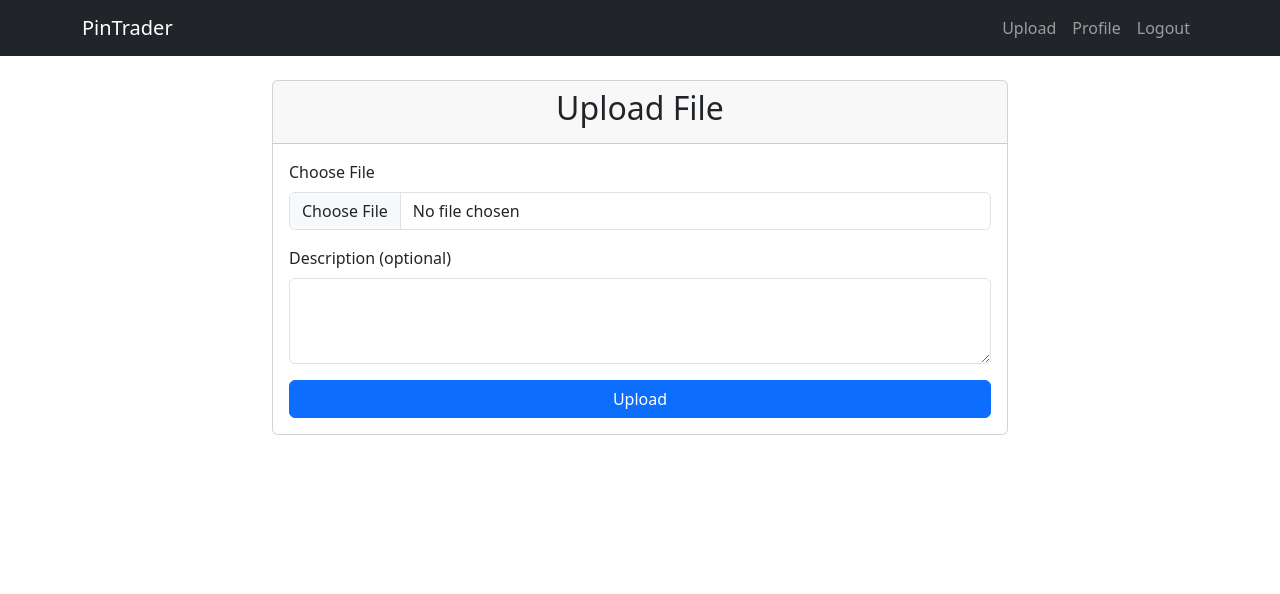
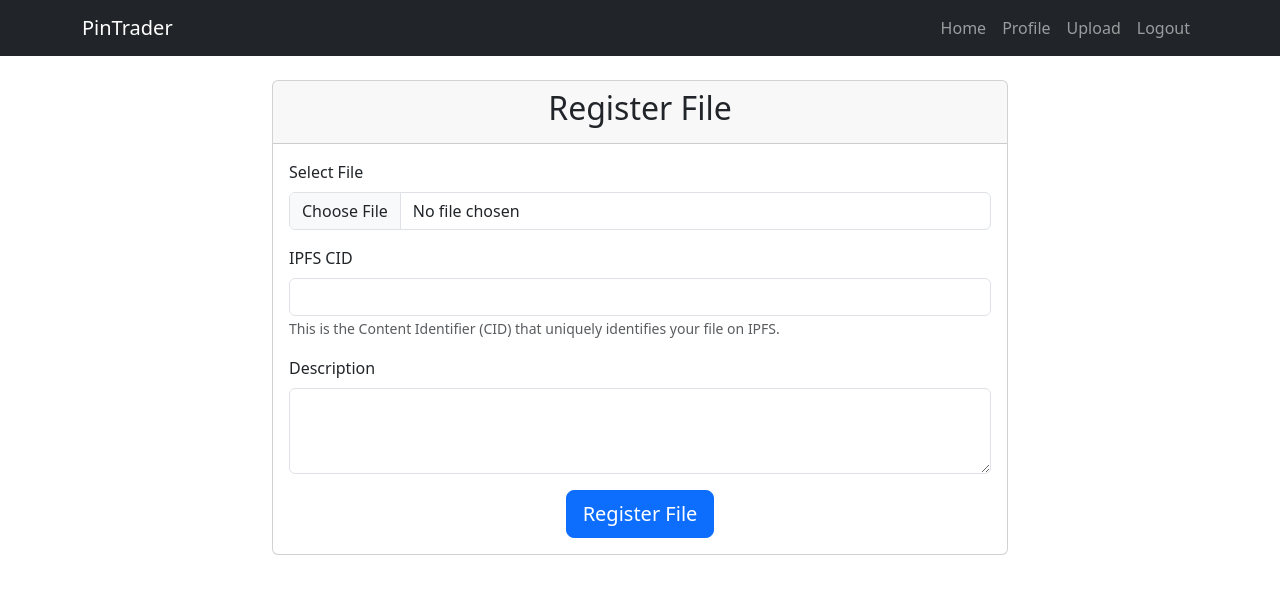
Before and after one commit to EmergentOrganization/pintrader, a Flask app: page /upload in a window 1280 px wide. Shown: the top 594 px of the page. Run offline with Flask 3, Linux system fonts and the light colour scheme; a user stored in the database is signed in.

Commit message:
upload-to-hash implemented & tests created

```diff
--- a/app.py
+++ b/app.py
@@ -1,16 +1,12 @@
-from flask import Flask, render_template, redirect, url_for, flash, request
+from flask import Flask, render_template, redirect, url_for, flash, request, jsonify
 from flask_sqlalchemy import SQLAlchemy
 from flask_login import LoginManager, UserMixin, login_user, login_required, logout_user, current_user
 from werkzeug.security import generate_password_hash, check_password_hash
-from werkzeug.utils import secure_filename
 import os
 
 app = Flask(__name__)
 app.config['SECRET_KEY'] = os.urandom(24)
 app.config['SQLALCHEMY_DATABASE_URI'] = 'sqlite:///users.db'
-app.config['UPLOAD_FOLDER'] = 'uploads'
-app.config['MAX_CONTENT_LENGTH'] = 16 * 1024 * 1024  # 16MB max file size
-ALLOWED_EXTENSIONS = {'txt', 'pdf', 'png', 'jpg', 'jpeg', 'gif'}
 
 db = SQLAlchemy(app)
 login_manager = LoginManager(app)
@@ -32,12 +28,10 @@ class User(UserMixin, db.Model):
 class File(db.Model):
     id = db.Column(db.Integer, primary_key=True)
     filename = db.Column(db.String(255), nullable=False)
+    multihash = db.Column(db.String(255), nullable=False, unique=True)
     description = db.Column(db.Text, nullable=True)
     upload_date = db.Column(db.DateTime, nullable=False, default=db.func.current_timestamp())
     user_id = db.Column(db.Integer, db.ForeignKey('user.id'), nullable=False)
-
-def allowed_file(filename):
-    return '.' in filename and filename.rsplit('.', 1)[1].lower() in ALLOWED_EXTENSIONS
 
 @login_manager.user_loader
 def load_user(user_id):
@@ -103,34 +97,34 @@ def logout():
 @login_required
 def upload():
     if request.method == 'POST':
-        if 'file' not in request.files:
-            flash('No file part')
-            return redirect(request.url)
+        if not request.is_json:
+            return 'Request must be JSON', 400
 
-        file = request.files['file']
-        if file.filename == '':
-            flash('No selected file')
-            return redirect(request.url)
+        data = request.get_json()
 
-        if file and allowed_file(file.filename):
-            filename = secure_filename(file.filename)
-            # Save file to disk
-            file.save(os.path.join(app.config['UPLOAD_FOLDER'], filename))
+        if not data.get('multihash'):
+            return 'Multihash is required', 400
 
-            # Create file record in database
-            new_file = File(
-                filename=filename,
-                description=request.form.get('description', ''),
-                user_id=current_user.id
-            )
-            db.session.add(new_file)
-            db.session.commit()
+        if not data.get('filename'):
+            return 'Filename is required', 400
 
-            flash('File successfully uploaded')
-            return redirect(url_for('profile'))
-        else:
-            flash('Allowed file types are: ' + ', '.join(ALLOWED_EXTENSIONS))
-            return redirect(request.url)
+        # Check if multihash already exists
+        existing_file = File.query.filter_by(multihash=data['multihash']).first()
+        if existing_file:
+            return 'File with this hash already exists', 400
+
+        # Create file record in database
+        new_file = File(
+            filename=data['filename'],
+            multihash=data['multihash'],
+            description=data.get('description', ''),
+            user_id=current_user.id
+        )
+
+        db.session.add(new_file)
+        db.session.commit()
+
+        return jsonify({'message': 'File hash registered successfully'})
 
     return render_template('upload.html')
 
--- /dev/null
+++ b/init_db.py
@@ -0,0 +1,5 @@
+from app import app, db
+
+with app.app_context():
+    db.create_all()
+    print("Database tables created successfully")
--- a/requirements.txt
+++ b/requirements.txt
@@ -4,7 +4,10 @@ Flask-Login==0.6.3
 Flask-WTF==1.2.1
 Werkzeug==3.0.1
 SQLAlchemy==2.0.25
-python-dotenv==1.0.0
+WTForms==3.1.1
 email-validator==2.1.0.post1
 pytest==7.4.4
 pytest-flask==1.3.0
+selenium==4.16.0
+pytest-selenium==4.1.0
+webdriver-manager==4.0.1
--- a/templates/base.html
+++ b/templates/base.html
@@ -5,6 +5,8 @@
     <meta name="viewport" content="width=device-width, initial-scale=1.0">
     <title>{% block title %}{% endblock %} - PinTrader</title>
     <link href="https://cdn.jsdelivr.net/npm/bootstrap@5.3.2/dist/css/bootstrap.min.css" rel="stylesheet">
+    <script src="https://cdn.jsdelivr.net/npm/bootstrap@5.3.2/dist/js/bootstrap.bundle.min.js"></script>
+    {% block head %}{% endblock %}
 </head>
 <body>
     <nav class="navbar navbar-expand-lg navbar-dark bg-dark">
@@ -15,12 +17,15 @@
             </button>
             <div class="collapse navbar-collapse" id="navbarNav">
                 <ul class="navbar-nav ms-auto">
+                    <li class="nav-item">
+                        <a class="nav-link" href="{{ url_for('index') }}">Home</a>
+                    </li>
                     {% if current_user.is_authenticated %}
                         <li class="nav-item">
-                            <a class="nav-link" href="{{ url_for('upload') }}">Upload</a>
+                            <a class="nav-link" href="{{ url_for('profile') }}">Profile</a>
                         </li>
                         <li class="nav-item">
-                            <a class="nav-link" href="{{ url_for('profile') }}">Profile</a>
+                            <a class="nav-link" href="{{ url_for('upload') }}">Upload</a>
                         </li>
                         <li class="nav-item">
                             <a class="nav-link" href="{{ url_for('logout') }}">Logout</a>
@@ -41,15 +46,19 @@
     <div class="container mt-4">
         {% with messages = get_flashed_messages() %}
             {% if messages %}
-                {% for message in messages %}
-                    <div class="alert alert-info">{{ message }}</div>
-                {% endfor %}
+                <div class="row">
+                    <div class="col">
+                        {% for message in messages %}
+                            <div class="alert alert-info">{{ message }}</div>
+                        {% endfor %}
+                    </div>
+                </div>
             {% endif %}
         {% endwith %}
 
         {% block content %}{% endblock %}
     </div>
 
-    <script src="https://cdn.jsdelivr.net/npm/bootstrap@5.3.2/dist/js/bootstrap.bundle.min.js"></script>
+    {% block scripts %}{% endblock %}
 </body>
 </html>
--- a/templates/upload.html
+++ b/templates/upload.html
@@ -3,24 +3,29 @@
 {% block title %}Upload{% endblock %}
 
 {% block content %}
-<div class="row justify-content-center">
+<div class="row justify-content-center mb-5">
     <div class="col-md-8">
         <div class="card">
             <div class="card-header">
-                <h2 class="text-center">Upload File</h2>
+                <h2 class="text-center">Register File</h2>
             </div>
             <div class="card-body">
-                <form method="POST" enctype="multipart/form-data">
+                <form id="uploadForm">
                     <div class="mb-3">
-                        <label for="file" class="form-label">Choose File</label>
-                        <input type="file" class="form-control" id="file" name="file" required>
+                        <label for="file" class="form-label">Select File</label>
+                        <input type="file" class="form-control" id="file" required>
                     </div>
                     <div class="mb-3">
-                        <label for="description" class="form-label">Description (optional)</label>
-                        <textarea class="form-control" id="description" name="description" rows="3"></textarea>
+                        <label for="multihash" class="form-label">IPFS CID</label>
+                        <input type="text" class="form-control" id="multihash" readonly>
+                        <small class="form-text text-muted">This is the Content Identifier (CID) that uniquely identifies your file on IPFS.</small>
                     </div>
-                    <div class="d-grid">
-                        <button type="submit" class="btn btn-primary">Upload</button>
+                    <div class="mb-3">
+                        <label for="description" class="form-label">Description</label>
+                        <textarea class="form-control" id="description" rows="3"></textarea>
+                    </div>
+                    <div class="text-center">
+                        <button type="submit" class="btn btn-primary btn-lg">Register File</button>
                     </div>
                 </form>
             </div>
@@ -28,3 +33,96 @@
     </div>
 </div>
 {% endblock %}
+
+{% block scripts %}
+<script src="https://cdnjs.cloudflare.com/ajax/libs/crypto-js/4.2.0/crypto-js.min.js"></script>
+<script>
+async function computeMultihash(file) {
+    try {
+        // Read file as ArrayBuffer
+        const buffer = await file.arrayBuffer();
+        const content = new Uint8Array(buffer);
+
+        // Convert Uint8Array to WordArray for CryptoJS
+        const wordArray = CryptoJS.lib.WordArray.create(content);
+
+        // Compute SHA-256 hash
+        const hash = CryptoJS.SHA256(wordArray);
+
+        // Convert hash to hex string
+        const hashHex = hash.toString();
+
+        // Convert hex to bytes
+        const hashBytes = new Uint8Array(hashHex.match(/.{1,2}/g).map(byte => parseInt(byte, 16)));
+
+        // Prepend the multicodec prefix for SHA-256 (0x12, 0x20 for 32 bytes length)
+        const multicodecPrefix = new Uint8Array([0x12, 0x20]);
+        const fullBytes = new Uint8Array(multicodecPrefix.length + hashBytes.length);
+        fullBytes.set(multicodecPrefix);
+        fullBytes.set(hashBytes, multicodecPrefix.length);
+
+        // Convert to base32 with 'b' prefix (CIDv1)
+        const cidBytes = new Uint8Array([0x01, 0x55, ...fullBytes]);
+        const base32 = 'b' + Array.from(cidBytes)
+            .map(b => b.toString(16).padStart(2, '0'))
+            .join('')
+            .toUpperCase();
+
+        return base32;
+    } catch (error) {
+        console.error('Error computing hash:', error);
+        throw error;
+    }
+}
+
+document.getElementById('file').addEventListener('change', async function(e) {
+    const file = e.target.files[0];
+    if (file) {
+        try {
+            const multihash = await computeMultihash(file);
+            document.getElementById('multihash').value = multihash;
+        } catch (error) {
+            console.error('Error computing hash:', error);
+            alert('Error computing file hash: ' + error.message);
+        }
+    }
+});
+
+document.getElementById('uploadForm').addEventListener('submit', async function(e) {
+    e.preventDefault();
+
+    const file = document.getElementById('file').files[0];
+    const multihash = document.getElementById('multihash').value;
+    const description = document.getElementById('description').value;
+
+    if (!file || !multihash) {
+        alert('Please select a file first');
+        return;
+    }
+
+    try {
+        const response = await fetch('/upload', {
+            method: 'POST',
+            headers: {
+                'Content-Type': 'application/json',
+            },
+            body: JSON.stringify({
+                filename: file.name,
+                multihash: multihash,
+                description: description
+            })
+        });
+
+        if (response.ok) {
+            window.location.href = '/profile';
+        } else {
+            const error = await response.text();
+            alert('Error registering file: ' + error);
+        }
+    } catch (error) {
+        console.error('Error:', error);
+        alert('Error registering file: ' + error.message);
+    }
+});
+</script>
+{% endblock %}
```
Also changed, not shown: templates/profile.html (+5 -3 lines), tests/test_auth.py (+97 -26 lines), tests/test_upload.py (added, +310 -0 lines), README.md, instance/users.db.
